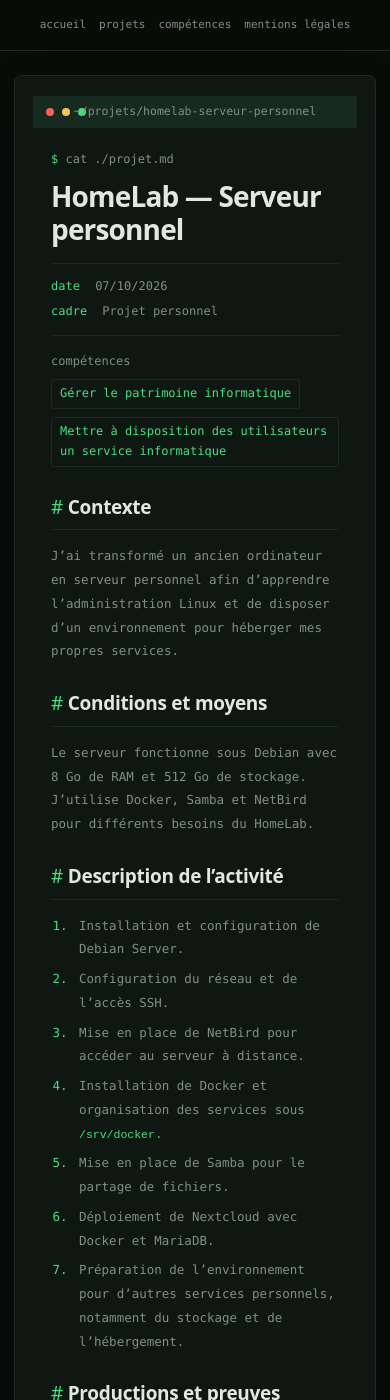
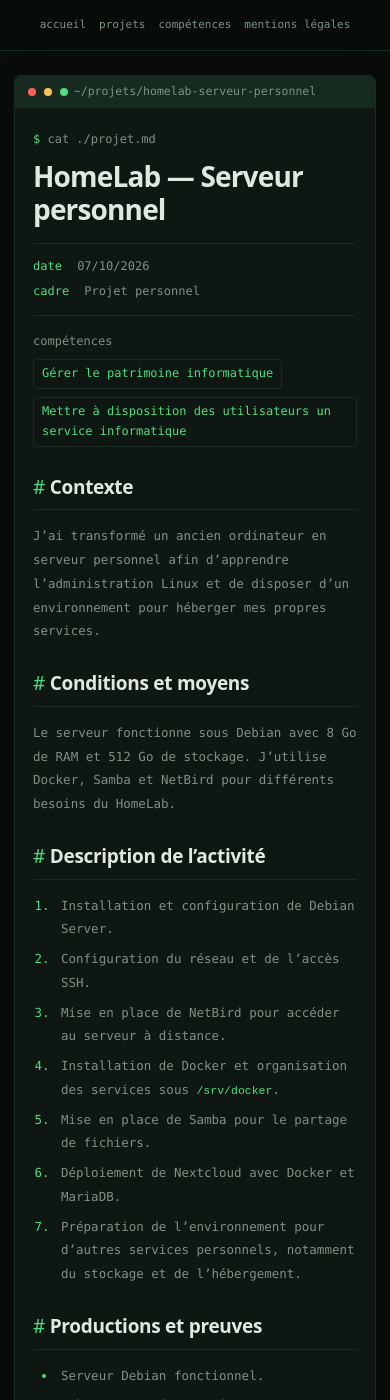
Before and after one commit to vzsca/Portfolio-Gwenael, a Jekyll site: the page built from _projets/2026-10-homelab.md, in a window 390 px wide and 1400 px high. Built offline with Jekyll 4.4.1, drawn with Linux system fonts in a browser that asks for light colours.

Commit message:
style: remove obsolete mobile article rule

```diff
--- a/css/style.css
+++ b/css/style.css
@@ -134,7 +134,6 @@ footer a.hl { color: var(--green); border-bottom: 1px solid var(--green); }
 .legal-back { width: 100%; max-width: 872px; margin: 24px auto 0; padding: 0 20px; font-size: 13px; }
 .legal-back a { color: var(--green); }
 @media (max-width: 640px) {
-  main > article { padding: 20px 18px 0; }
   #mentions-legales + .legal-terminal-section { width: calc(100% - 36px); margin-top: 64px; }
   .legal-terminal { width: 100%; margin-top: 0; }
   .legal-grid { padding: 8px 14px; }
```
